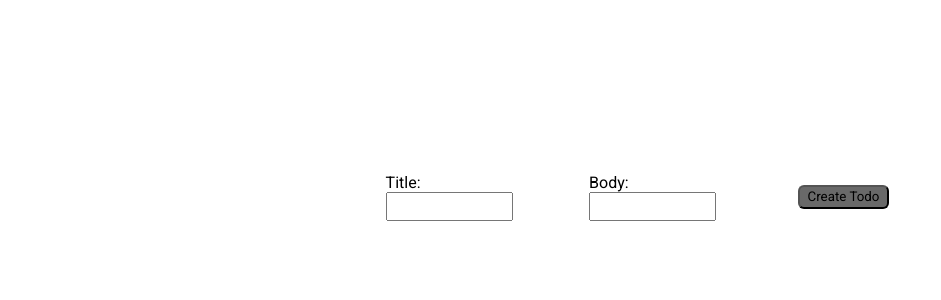
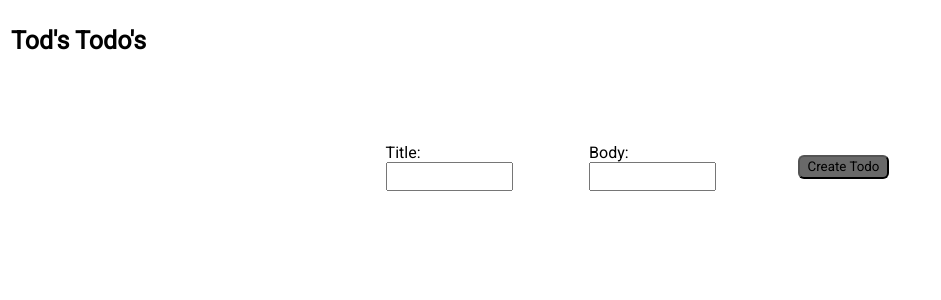
Before and after one commit to LoganLakosky/nextpractice, a Next.js app in the folder nextpractice/: page / in a window 1280 px wide. Shown: the top 300 px of the page, without its empty margins (0-941 px from the left). Built offline with nearby package versions, Linux system fonts and the light colour scheme.

Commit message:
Added navbar

```diff
--- /dev/null
+++ b/nextpractice/src/app/centerPage.tsx
@@ -0,0 +1,76 @@
+import { useState, ChangeEvent } from "react";
+
+type TodoType = {
+  title: string;
+  body?: string;
+};
+
+export default function CenterPage() {
+  const [todoTitleValue, setTodoTitleValue] = useState<string>("");
+  const [todoBodyValue, setTodoBodyValue] = useState<string>("");
+  const [todosArr, setTodosArr] = useState<TodoType[]>([]);
+
+  function updateTodoTitleValue(e: ChangeEvent<HTMLInputElement>) {
+    setTodoTitleValue(e.target.value);
+  }
+
+  function updateTodoBodyValue(e: ChangeEvent<HTMLInputElement>) {
+    setTodoBodyValue(e.target.value);
+  }
+
+  function createTodo() {
+    if (todoTitleValue === "") {
+      //ADD A BETTER ERROR MSG
+      alert("Todo Title cannot be empty");
+
+      return;
+    }
+    if (todoBodyValue === "") {
+      //ADD A BETTER ERROR MSG
+      alert("Todo Body cannot be empty");
+      return;
+    }
+
+    const newTodo: TodoType = {
+      title: todoTitleValue,
+      body: todoBodyValue,
+    };
+
+    setTodosArr((prev) => [...prev, newTodo]);
+  }
+
+  return (
+    <div className="centerPageContainer">
+      <div className="centerPageTopContainer">
+        <div className="centerPageTop">
+          <div className="todoTitleContainer">
+            <label htmlFor="todo-title">Title:</label>
+            <input
+              value={todoTitleValue}
+              type="text"
+              id="todo-title"
+              onChange={updateTodoTitleValue}
+            />
+          </div>
+          <div className="todoBodyInputContainer">
+            <label htmlFor="todo-body">Body:</label>
+            <input
+              value={todoBodyValue}
+              type="text"
+              id="todo-body"
+              onChange={updateTodoBodyValue}
+            />
+          </div>
+          <div className="todoCreateBtnContainer">
+            <button onClick={() => createTodo()}>Create Todo</button>
+          </div>
+        </div>
+      </div>
+      <div className="mainContentContainer">
+        {todosArr.map((todo) => {
+          return <h1 key={todo.body}>{todo.title}</h1>;
+        })}
+      </div>
+    </div>
+  );
+}
--- a/nextpractice/src/app/globals.css
+++ b/nextpractice/src/app/globals.css
@@ -23,8 +23,9 @@ button:active {
   display: flex;
   height: 100vh;
   width: 100vw;
-  justify-content: center;
   align-items: center;
+  flex-direction: column;
+  gap: 50px;
 }
 
 .centerPageContainer {
--- /dev/null
+++ b/nextpractice/src/app/navBar.css
@@ -0,0 +1,37 @@
+a {
+  text-decoration: none;
+  color: white;
+}
+
+
+.navBarContainer {
+  display: flex;
+  width: 100%;
+  height: 10%;
+  justify-content: space-between;
+  align-items: center;
+  border: 2px solid white;
+}
+
+.navBarLeft {
+  display: flex;
+  width: 12%;
+  height: 100%;
+  align-items: center;
+  justify-content: center;
+}
+
+.navBarLeft h1 {
+  font-size: 25px;
+}
+
+.navBarRight {
+  display: Flex;
+  width: 10%;
+  height: 100%;
+  flex-direction: column;
+  justify-content: center;
+  align-items: center;
+  gap: 10px;
+
+}
--- /dev/null
+++ b/nextpractice/src/app/navBar.tsx
@@ -0,0 +1,16 @@
+import "./navBar.css";
+import Link from 'next/link'
+
+export default function NavBar() {
+  return (
+    <div className="navBarContainer">
+      <div className="navBarLeft">
+        <h1>Tod's Todo's</h1>
+      </div>
+      <div className="navBarRight">
+        <Link href="/login">Login</Link>
+        <Link href="/signup">Signup</Link>
+      </div>
+    </div>
+  );
+}
--- a/nextpractice/src/app/page.tsx
+++ b/nextpractice/src/app/page.tsx
@@ -1,80 +1,13 @@
 "use client";
-import { useState, ChangeEvent } from "react";
 
-type TodoType = {
-  title: string;
-  body?: string;
-};
+import CenterPage from "./centerPage";
+import NavBar from "./navBar";
 
 export default function HomePage() {
-  const [todoTitleValue, setTodoTitleValue] = useState<string>("");
-  const [todoBodyValue, setTodoBodyValue] = useState<string>("");
-  const [todosArr, setTodosArr] = useState<TodoType[]>([]);
-
-  function updateTodoTitleValue(e: ChangeEvent<HTMLInputElement>) {
-    setTodoTitleValue(e.target.value);
-  }
-
-  function updateTodoBodyValue(e: ChangeEvent<HTMLInputElement>) {
-    setTodoBodyValue(e.target.value);
-  }
-
-  function createTodo() {
-    if (todoTitleValue === "") {
-      //ADD A BETTER ERROR MSG
-      alert("Todo Title cannot be empty");
-
-      return;
-    }
-    if (todoBodyValue === "") {
-      //ADD A BETTER ERROR MSG
-      alert("Todo Body cannot be empty");
-      return;
-    }
-
-    const newTodo: TodoType = {
-      title: todoTitleValue,
-      body: todoBodyValue,
-    };
-
-    setTodosArr((prev) => [...prev, newTodo]);
-  }
-
   return (
     <div className="homePageMainContainer">
-      <div className="centerPageContainer">
-        <div className="centerPageTopContainer">
-          <div className="centerPageTop">
-            <div className="todoTitleContainer">
-              <label htmlFor="todo-title">Title:</label>
-              <input
-                value={todoTitleValue}
-                type="text"
-                id="todo-title"
-                onChange={updateTodoTitleValue}
-              />
-            </div>
-            <div className="todoBodyInputContainer">
-              <label htmlFor="todo-body">Body:</label>
-              <input
-
-                value={todoBodyValue}
-                type="text"
-                id="todo-body"
-                onChange={updateTodoBodyValue}
-              />
-            </div>
-            <div className="todoCreateBtnContainer">
-              <button onClick={() => createTodo()}>Create Todo</button>
-            </div>
-          </div>
-        </div>
-        <div className="mainContentContainer">
-          {todosArr.map((todo) => {
-            return <h1 key={todo.body}>{todo.title}</h1>;
-          })}
-        </div>
-      </div>
+      <NavBar />
+      <CenterPage />
     </div>
   );
 }
```
